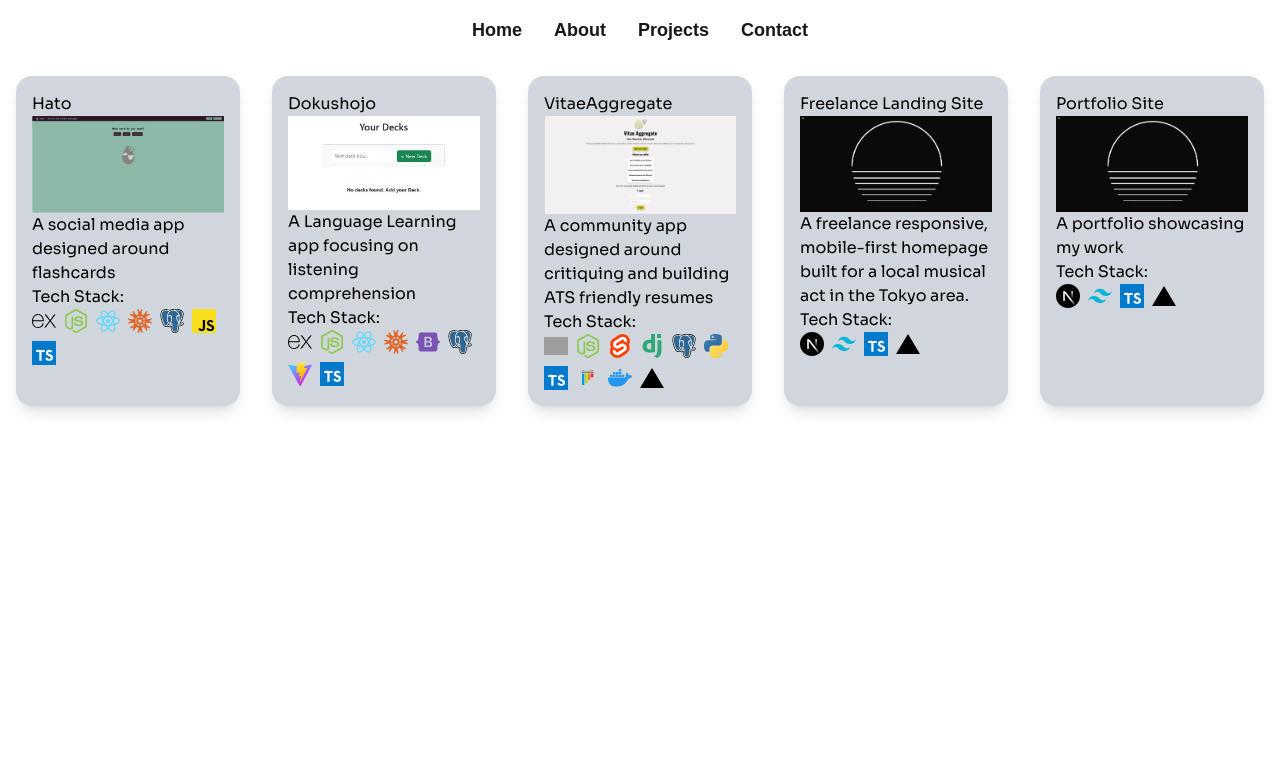
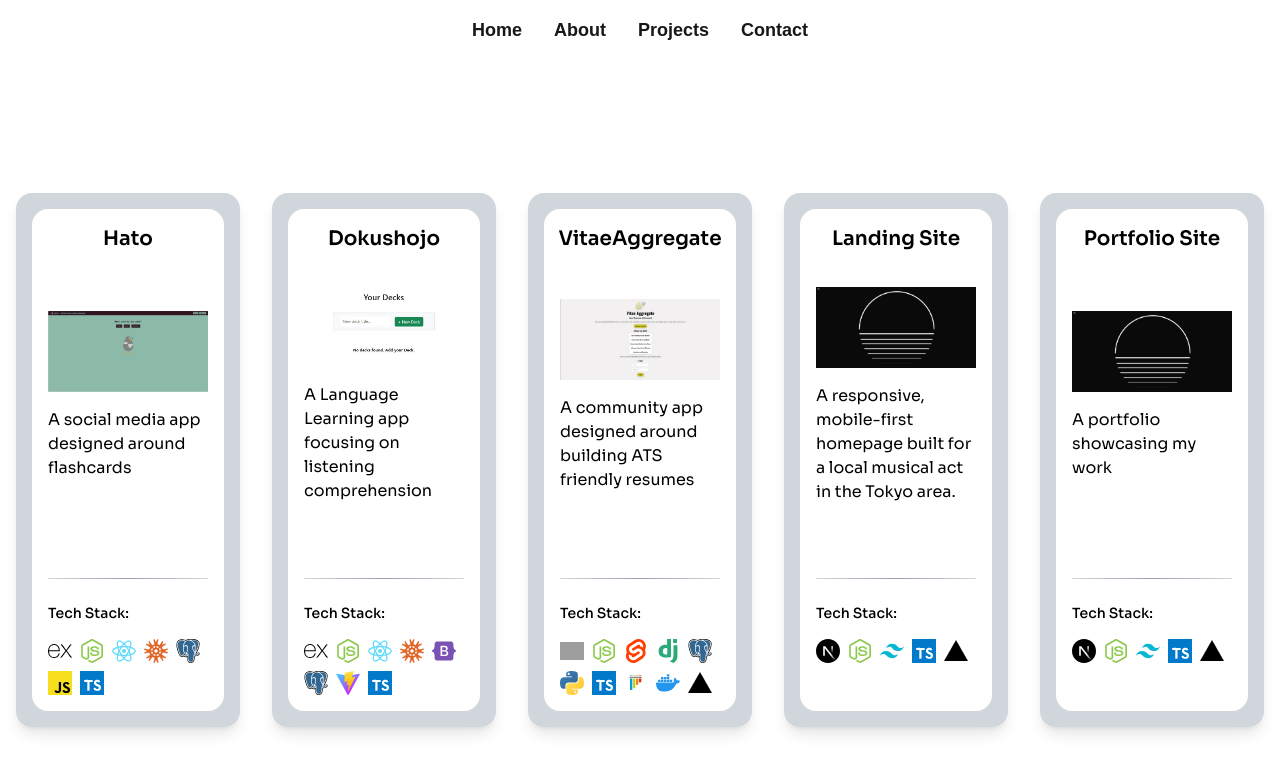
Before and after one commit to Bcook2289/portfolio, a Next.js app in the folder portfolio-project/: page /projects in a window 1280 px wide. Shown: the top 772 px of the page. Built offline with nearby package versions, Linux system fonts and the light colour scheme; grey boxes are pictures that could not be loaded.

Commit message:
feat: basic styling complete

```diff
--- a/portfolio-project/package.json
+++ b/portfolio-project/package.json
@@ -10,7 +10,7 @@
   },
   "dependencies": {
     "@headlessui/react": "^2.2.4",
-    "framer-motion": "^12.23.0",
+    "framer-motion": "^12.23.6",
     "next": "15.3.4",
     "react": "^19.0.0",
     "react-dom": "^19.0.0",
--- a/portfolio-project/src/app/projects/page.tsx
+++ b/portfolio-project/src/app/projects/page.tsx
@@ -1,8 +1,6 @@
-import { m } from "framer-motion";
+import { motion } from "framer-motion";
 import NavBar from "../../components/NavBar";
 import Card from "../../components/Card";
-import Image from "next/image";
-import Link from "next/link";
 
 // data structure
 // project title
@@ -28,22 +26,22 @@ const projectData = [
     },
     {
         title: "VitaeAggregate",
-        desc: "A community app designed around critiquing and building ATS friendly resumes",
+        desc: "A community app designed around building ATS friendly resumes",
         tech: ["Cypress", "Node.js", "Svelte.js", "Django", "PostgreSQL", "Python", "TypeScript", "Pytest", "Docker", "Vercel"],
         image: "/project-captures/VitaeAggregate.JPG",
         link: "https://github.com/vitaeaggregate"
     },
     {
-        title: "Freelance Landing Site",
-        desc: "A freelance responsive, mobile-first homepage built for a local musical act in the Tokyo area. ",
-        tech: ["Next.js", "Tailwind", "TypeScript", "Vercel"],
+        title: "Landing Site",
+        desc: "A responsive, mobile-first homepage built for a local musical act in the Tokyo area. ",
+        tech: ["Next.js", "Node.js", "Tailwind", "TypeScript", "Vercel"],
         image: "/project-captures/Bandpage.JPG",
         link: "https://github.com/sentient-band-site"
     },
     {
         title: "Portfolio Site",
         desc: "A portfolio showcasing my work",
-        tech: ["Next.js", "Tailwind", "TypeScript", "Vercel"],
+        tech: ["Next.js", "Node.js", "Tailwind", "TypeScript", "Vercel"],
         image: "/project-captures/Bandpage.JPG",
         link: "https://github.com/Bcook2289/portfolio"
     },
@@ -75,11 +73,11 @@ export default function ProjectsPage() {
     return (
         <>
             <NavBar/>
-            <div className="flex justify-center">
+            <div className="flex justify-center items-center h-screen">
                 {projectData.map((project, index) => (
                     <div
                         key={index}
-                        className="rounded-2xl shadow-lg overflow-hidden font-sora bg-gray-300 text-black dark:bg-white p-4 m-4 w-70"
+                        className="rounded-2xl h-2/3 shadow-lg overflow-hidden font-sora bg-gray-300 text-black dark:bg-white p-4 m-4 w-80"
                     >
                         <Card
                             title={project.title}
@@ -89,21 +87,6 @@ export default function ProjectsPage() {
                             tech={project.tech}
                             techIcons={techIcons}
                         />
-                        {/* <div className="flex flex-col justify-center">
-                            <Link href={project.link}>{project.title}</Link>
-                            <Image alt= {project.title} src={project.image} width={200} height={200}/>
-                        </div>
-                        <p>{ project.desc }</p>
-                        <div>
-                            <h3>Tech Stack:</h3>
-                            <ul className="flex gap-2 flex-wrap items-center">
-                                {project.tech.map((techItem : string, techIndex) => (
-                                    <li key={techIndex}>
-                                        <Image alt={techItem} src={techIcons[techItem]} title={techItem} width={24} height={24}/>
-                                    </li>
-                                ))}
-                            </ul>
-                        </div> */}
                     </div>
                 ))}
             </div>
--- a/portfolio-project/src/components/Card.tsx
+++ b/portfolio-project/src/components/Card.tsx
@@ -14,13 +14,16 @@ type cardProps = {
 const Card:React.FC<cardProps> = ({title, desc, link, image, tech, techIcons}) => {
     return (
         <>
-            <div className="flex flex-col justify-center">
-                <Link href={link}>{title}</Link>
-                <Image alt={title} src={image} width={200} height={200}/>
+            <div className="flex flex-col items-center justify-between gap-4 p-4 bg-white h-full rounded-2xl">
+                <Link href={link} className="text-xl font-semibold">{title}</Link>
+                <div>
+                    <Image alt={title} src={image} width={400} height={200}/>
+                    <p className="py-4">{desc}</p>
                 </div>
-            <p>{desc}</p>
-            <div>
-                <h3>Tech Stack:</h3>
+                <div className="w-full mx-8">
+                    <div className="w-full h-px bg-gradient-to-r from-gray-300 via-gray-400 to-gray-300 my-6" />
+                    <h3 className="text-sm font-medium mb-2">Tech Stack:</h3>
+                    <div className="h-16 py-2">
                         <ul className="flex gap-2 flex-wrap items-center">
                             {tech.map((techItem : string, techIndex) => (
                                 <li key={techIndex}>
@@ -29,6 +32,8 @@ const Card:React.FC<cardProps> = ({title, desc, link, image, tech, techIcons}) =
                             ))}
                         </ul>
                     </div>
+                </div>
+            </div>
         </>
     )
 }
```
Also changed, not shown: 1 other file (tests, documents, lock files or other folders). Lines whose indentation alone changed are shown as unchanged.
